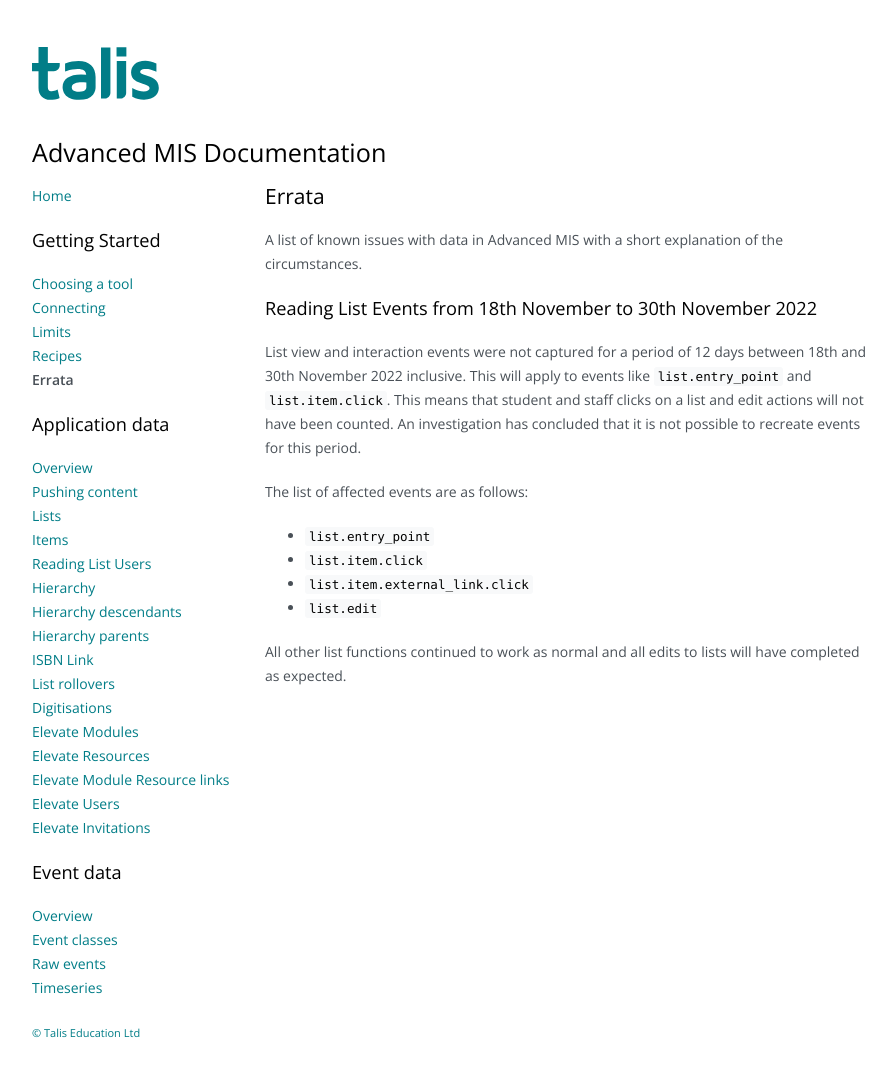
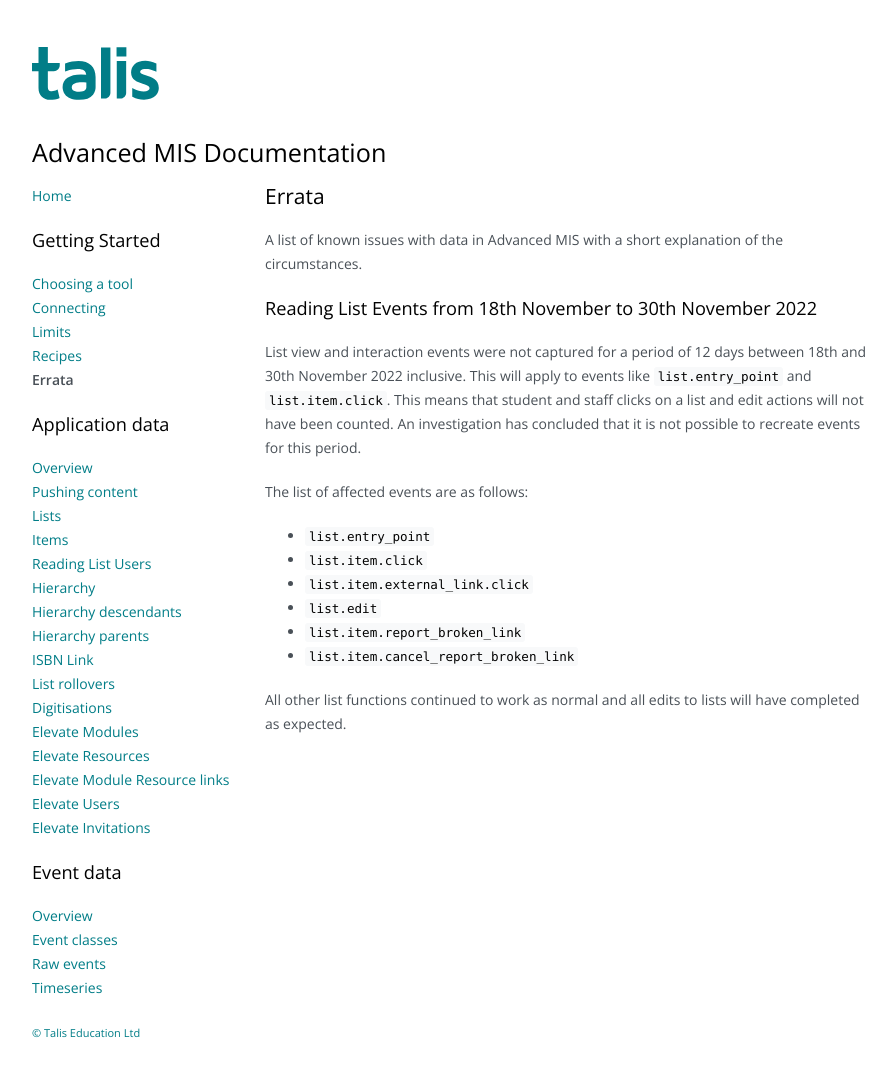
Before and after one commit to techfromsage/advanced-mis, a Jekyll site: the page built from topics/errata.md, in a window 1280 px wide. Shown: the whole page, without its empty margins (142-1038 px from the left). Built offline with Jekyll 4.4.1, drawn with Linux system fonts in a browser that asks for light colours; nearby versions of some CDN libraries.

Commit message:
Add report broken links as they ought to be public

```diff
--- a/topics/errata.md
+++ b/topics/errata.md
@@ -16,5 +16,7 @@ The list of affected events are as follows:
 * `list.item.click`
 * `list.item.external_link.click`
 * `list.edit`
+* `list.item.report_broken_link`
+* `list.item.cancel_report_broken_link`
 
 All other list functions continued to work as normal and all edits to lists will have completed as expected.
```
